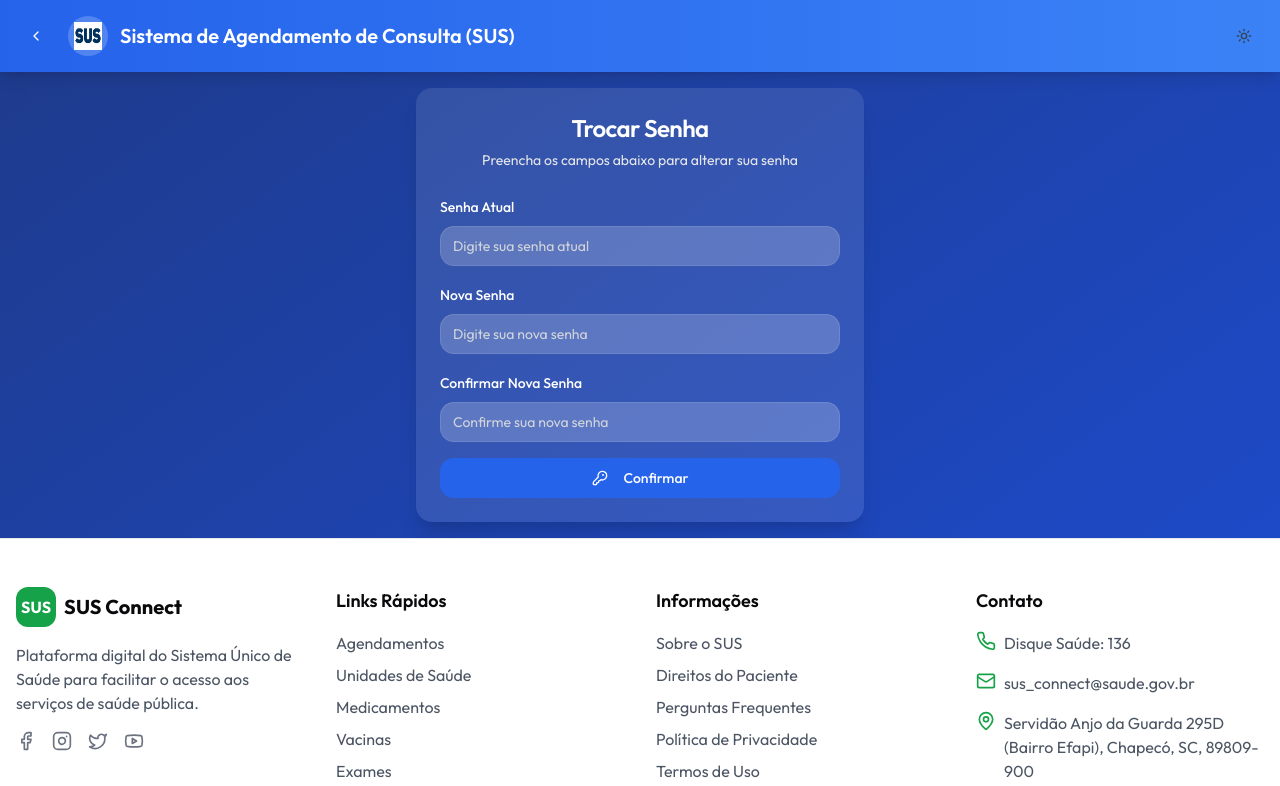
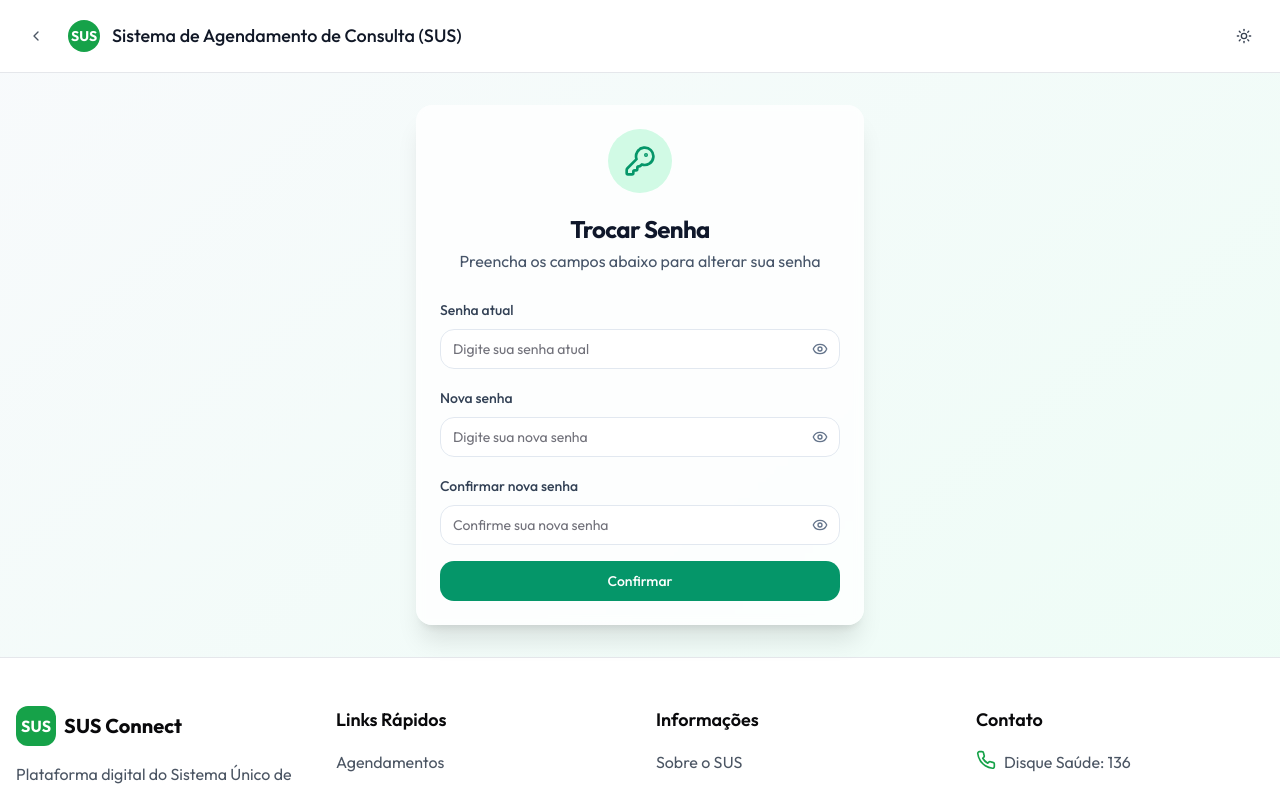
Before and after one commit to Brunoguilhermedemoura/sus_conect, a Next.js app: page /trocar-senha in a window 1280 px wide. Shown: the top 786 px of the page. Built offline with nearby package versions, Linux system fonts and the light colour scheme.

Commit message:
style Ajuste de Tela Troca de senha KAN-35

```diff
--- a/app/esqueceu-senha/page.tsx
+++ b/app/esqueceu-senha/page.tsx
@@ -1,17 +1,25 @@
 "use client"
 
 import type React from "react"
-
 import { useState } from "react"
 import { useRouter } from "next/navigation"
+import { SimpleHeader } from "@/components/layout/simple-header"
+import { Footer } from "@/components/layout/footer"
+import { Card, CardContent, CardHeader, CardTitle } from "@/components/ui/card"
+import { Input } from "@/components/ui/input"
+import { Label } from "@/components/ui/label"
+import { Button } from "@/components/ui/button"
+import { LogIn } from "lucide-react"  // Importando o ícone LogIn corretamente
 
 export default function ForgotPasswordPage() {
   const [email, setEmail] = useState("")
   const [message, setMessage] = useState("")
+  const [isLoading, setIsLoading] = useState(false)
   const router = useRouter()
 
   const handleSubmit = async (e: React.FormEvent) => {
     e.preventDefault()
+    setIsLoading(true)
 
     try {
       const response = await fetch("/api/forgot-password", {
@@ -33,39 +41,63 @@ export default function ForgotPasswordPage() {
     } catch (error) {
       console.error("Erro:", error)
       setMessage("Ocorreu um erro inesperado.")
+    } finally {
+      setIsLoading(false)
     }
   }
 
   return (
-    <div className="flex flex-col items-center justify-center min-h-screen bg-gray-100">
-      <div className="bg-white shadow-md rounded px-8 pt-6 pb-8 mb-4 w-full max-w-md">
-        <h2 className="text-2xl font-bold mb-6 text-center">Esqueceu sua senha?</h2>
-        <form onSubmit={handleSubmit}>
-          <div className="mb-4">
-            <label className="block text-gray-700 text-sm font-bold mb-2" htmlFor="email">
-              Email:
-            </label>
-            <input
-              className="shadow appearance-none border rounded w-full py-2 px-3 text-gray-700 leading-tight focus:outline-none focus:shadow-outline"
+    <div className="min-h-screen bg-gradient-to-br from-slate-50 to-emerald-50 dark:from-slate-900 dark:to-emerald-900 flex flex-col justify-between">
+      <SimpleHeader title="Sistema de Agendamento" showBackButton backUrl="/login" />
+
+      <main className="container mx-auto px-4 py-8 flex items-center justify-center flex-grow">
+        <Card className="border-0 shadow-xl bg-white/80 dark:bg-slate-800/80 backdrop-blur-sm w-full max-w-md p-6 rounded-lg">
+          <CardHeader className="space-y-1">
+            <div className="flex justify-center mb-4">
+              <div className="h-16 w-16 rounded-full bg-emerald-100 dark:bg-emerald-900 flex items-center justify-center">
+                <LogIn className="h-8 w-8 text-emerald-600 dark:text-emerald-400" /> {/* Usando o ícone LogIn */}
+              </div>
+            </div>
+            <CardTitle className="text-2xl font-bold text-center text-slate-900 dark:text-white">
+              Esqueceu sua senha?
+            </CardTitle>
+            <p className="text-center text-slate-600 dark:text-slate-300">Informe seu e-mail para redefinir sua senha</p>
+          </CardHeader>
+          <CardContent>
+            <form onSubmit={handleSubmit} className="space-y-4">
+              <div className="space-y-2">
+                <Label htmlFor="email" className="text-slate-700 dark:text-slate-300">
+                  Endereço de E-mail
+                </Label>
+                <Input
                   id="email"
+                  name="email"
                   type="email"
-              placeholder="Seu email"
                   value={email}
                   onChange={(e) => setEmail(e.target.value)}
+                  placeholder="Digite seu e-mail"
+                  className="bg-white dark:bg-slate-800 border-slate-200 dark:border-slate-700"
                   required
                 />
               </div>
-          <div className="flex items-center justify-between">
-            <button
-              className="bg-blue-500 hover:bg-blue-700 text-white font-bold py-2 px-4 rounded focus:outline-none focus:shadow-outline"
+
+              <div className="flex items-center space-x-2 justify-between">
+                <Button
                   type="submit"
+                  className="w-full bg-emerald-600 hover:bg-emerald-700 text-white"
+                  disabled={isLoading}
                 >
-              Redefinir Senha
-            </button>
+                  {isLoading ? "Redefinindo..." : "Redefinir Senha"}
+                </Button>
               </div>
+
+              {message && <p className="text-center mt-4 text-sm text-gray-600">{message}</p>}
             </form>
-        {message && <p className="text-center mt-4 text-sm text-gray-600">{message}</p>}
-      </div>
+          </CardContent>
+        </Card>
+      </main>
+
+      <Footer />
     </div>
   )
 }
--- a/app/trocar-senha/page.tsx
+++ b/app/trocar-senha/page.tsx
@@ -1,93 +1,239 @@
 "use client"
 
-import type React from "react"
-
 import { useState } from "react"
-import { Header } from "@/components/layout/header"
+import { useRouter } from "next/navigation"
+import { Eye, EyeOff, KeyRound } from "lucide-react"
+import { SimpleHeader } from "@/components/layout/simple-header"
 import { Footer } from "@/components/layout/footer"
 import { Button } from "@/components/ui/button"
-import { Card, CardContent, CardDescription, CardHeader, CardTitle } from "@/components/ui/card"
+import { Card, CardContent, CardHeader, CardTitle } from "@/components/ui/card"
 import { Input } from "@/components/ui/input"
 import { Label } from "@/components/ui/label"
-import { useRouter } from "next/navigation"
-import { KeyRound } from "lucide-react"
+import { Checkbox } from "@/components/ui/checkbox"
 import { useToast } from "@/hooks/use-toast"
 
 export default function TrocarSenha() {
   const router = useRouter()
   const { toast } = useToast()
-  const [loading, setLoading] = useState<boolean>(false)
 
-  const handleSubmit = (e: React.FormEvent<HTMLFormElement>) => {
+  const [loading, setLoading] = useState(false)
+  const [showSenhaAtual, setShowSenhaAtual] = useState(false)
+  const [showNovaSenha, setShowNovaSenha] = useState(false)
+  const [showConfirmarSenha, setShowConfirmarSenha] = useState(false)
+
+  const [formData, setFormData] = useState({
+    senhaAtual: "",
+    novaSenha: "",
+    confirmarSenha: "",
+    lembrar: false,
+  })
+
+  const handleChange = (e: React.ChangeEvent<HTMLInputElement>) => {
+    const { name, value, type, checked } = e.target
+    setFormData((prev) => ({
+      ...prev,
+      [name]: type === "checkbox" ? checked : value,
+    }))
+  }
+
+  const handleSubmit = (e: React.FormEvent) => {
     e.preventDefault()
+
+    const { senhaAtual, novaSenha, confirmarSenha } = formData
+
+    if (!senhaAtual || !novaSenha || !confirmarSenha) {
+      toast({
+        title: "Erro",
+        description: "Preencha todos os campos obrigatórios.",
+        variant: "destructive",
+      })
+      return
+    }
+
+    if (novaSenha !== confirmarSenha) {
+      toast({
+        title: "Erro",
+        description: "As senhas não coincidem.",
+        variant: "destructive",
+      })
+      return
+    }
+
     setLoading(true)
 
-    // Simulando uma requisição ao servidor
+    // Simula envio
     setTimeout(() => {
       setLoading(false)
-
-      // Redirecionar para a página de sucesso
-      router.push("/senha-alterada")
-    }, 2000)
+      toast({
+        title: "Senha alterada com sucesso",
+        description: "Use sua nova senha no próximo login.",
+      })
+      router.push("/login")
+    }, 1500)
   }
 
   return (
-    <div className="flex flex-col min-h-screen bg-gradient-to-br from-blue-900 to-blue-700">
-      <Header showBackButton backUrl="/menu" />
-      <main className="flex-1 flex items-center justify-center p-4">
-        <Card className="w-full max-w-md bg-white/10 text-white border-none shadow-xl">
-          <CardHeader className="text-center">
-            <CardTitle className="text-2xl">Trocar Senha</CardTitle>
-            <CardDescription className="text-gray-200">
+    <div className="min-h-screen bg-gradient-to-br from-slate-50 to-emerald-50 dark:from-slate-900 dark:to-emerald-900">
+      <SimpleHeader title="Sistema de Agendamento de Consulta (SUS)" showBackButton backUrl="/" />
+
+      <main className="container mx-auto px-4 py-8 flex items-center justify-center">
+        <Card className="border-0 shadow-xl bg-white/80 dark:bg-slate-800/80 backdrop-blur-sm w-full max-w-md">
+          <CardHeader className="space-y-1">
+            <div className="flex justify-center mb-4">
+              <div className="h-16 w-16 rounded-full bg-emerald-100 dark:bg-emerald-900 flex items-center justify-center">
+                <KeyRound className="h-8 w-8 text-emerald-600 dark:text-emerald-400" />
+              </div>
+            </div>
+            <CardTitle className="text-2xl font-bold text-center text-slate-900 dark:text-white">
+              Trocar Senha
+            </CardTitle>
+            <p className="text-center text-slate-600 dark:text-slate-300">
               Preencha os campos abaixo para alterar sua senha
-            </CardDescription>
+            </p>
           </CardHeader>
+
           <CardContent>
             <form onSubmit={handleSubmit} className="space-y-4">
+
+              {/* Senha atual */}
               <div className="space-y-2">
-                <Label htmlFor="senha-atual" className="text-white">
-                  Senha Atual
+                <Label htmlFor="senhaAtual" className="text-slate-700 dark:text-slate-300">
+                  Senha atual
                 </Label>
+                <div className="relative">
                   <Input
-                  id="senha-atual"
-                  type="password"
+                    id="senhaAtual"
+                    name="senhaAtual"
+                    type={showSenhaAtual ? "text" : "password"}
+                    value={formData.senhaAtual}
+                    onChange={handleChange}
                     placeholder="Digite sua senha atual"
+                    className="bg-white dark:bg-slate-800 border-slate-200 dark:border-slate-700 pr-10"
                     required
-                  className="bg-white/20 border-white/10 text-white placeholder:text-gray-300"
                   />
+                  <Button
+                    type="button"
+                    variant="ghost"
+                    size="sm"
+                    className="absolute right-0 top-0 h-full px-3 py-2 hover:bg-transparent"
+                    onClick={() => setShowSenhaAtual(!showSenhaAtual)}
+                  >
+                    {showSenhaAtual ? (
+                      <EyeOff className="h-4 w-4 text-slate-500" />
+                    ) : (
+                      <Eye className="h-4 w-4 text-slate-500" />
+                    )}
+                  </Button>
                 </div>
+              </div>
+
+              {/* Nova senha */}
               <div className="space-y-2">
-                <Label htmlFor="nova-senha" className="text-white">
-                  Nova Senha
+                <Label htmlFor="novaSenha" className="text-slate-700 dark:text-slate-300">
+                  Nova senha
                 </Label>
+                <div className="relative">
                   <Input
-                  id="nova-senha"
-                  type="password"
+                    id="novaSenha"
+                    name="novaSenha"
+                    type={showNovaSenha ? "text" : "password"}
+                    value={formData.novaSenha}
+                    onChange={handleChange}
                     placeholder="Digite sua nova senha"
+                    className="bg-white dark:bg-slate-800 border-slate-200 dark:border-slate-700 pr-10"
                     required
-                  className="bg-white/20 border-white/10 text-white placeholder:text-gray-300"
                   />
+                  <Button
+                    type="button"
+                    variant="ghost"
+                    size="sm"
+                    className="absolute right-0 top-0 h-full px-3 py-2 hover:bg-transparent"
+                    onClick={() => setShowNovaSenha(!showNovaSenha)}
+                  >
+                    {showNovaSenha ? (
+                      <EyeOff className="h-4 w-4 text-slate-500" />
+                    ) : (
+                      <Eye className="h-4 w-4 text-slate-500" />
+                    )}
+                  </Button>
                 </div>
+              </div>
+
+              {/* Confirmar nova senha */}
               <div className="space-y-2">
-                <Label htmlFor="confirmar-senha" className="text-white">
-                  Confirmar Nova Senha
+                <Label htmlFor="confirmarSenha" className="text-slate-700 dark:text-slate-300">
+                  Confirmar nova senha
                 </Label>
+                <div className="relative">
                   <Input
-                  id="confirmar-senha"
-                  type="password"
+                    id="confirmarSenha"
+                    name="confirmarSenha"
+                    type={showConfirmarSenha ? "text" : "password"}
+                    value={formData.confirmarSenha}
+                    onChange={handleChange}
                     placeholder="Confirme sua nova senha"
+                    className="bg-white dark:bg-slate-800 border-slate-200 dark:border-slate-700 pr-10"
                     required
-                  className="bg-white/20 border-white/10 text-white placeholder:text-gray-300"
                   />
+                  <Button
+                    type="button"
+                    variant="ghost"
+                    size="sm"
+                    className="absolute right-0 top-0 h-full px-3 py-2 hover:bg-transparent"
+                    onClick={() => setShowConfirmarSenha(!showConfirmarSenha)}
+                  >
+                    {showConfirmarSenha ? (
+                      <EyeOff className="h-4 w-4 text-slate-500" />
+                    ) : (
+                      <Eye className="h-4 w-4 text-slate-500" />
+                    )}
+                  </Button>
                 </div>
-              <Button type="submit" className="w-full bg-blue-600 hover:bg-blue-700" disabled={loading}>
-                <KeyRound className="mr-2 h-4 w-4" />
-                {loading ? "Processando..." : "Confirmar"}
+
+                {/* Feedback visual de validação */}
+                {formData.confirmarSenha.length > 0 && (
+                  <p
+                    className={`text-sm ${
+                      formData.novaSenha === formData.confirmarSenha
+                        ? "text-green-600 dark:text-green-400"
+                        : "text-red-600 dark:text-red-400"
+                    }`}
+                  >
+                    {formData.novaSenha === formData.confirmarSenha
+                      ? "As senhas coincidem"
+                      : "As senhas não coincidem"}
+                  </p>
+                )}
+              </div>
+
+              {/* Lembrar de mim *
+              <div className="flex items-center space-x-2">
+                <Checkbox
+                  id="lembrar"
+                  name="lembrar"
+                  checked={formData.lembrar}
+                  onCheckedChange={(checked) =>
+                    setFormData((prev) => ({ ...prev, lembrar: checked as boolean }))
+
+                />*
+                <Label htmlFor="lembrar" className="text-sm text-slate-700 dark:text-slate-300">
+                  Lembrar de mim
+                </Label>
+              </div>*/}
+
+              {/* Botão confirmar */}
+              <Button
+                type="submit"
+                className="w-full bg-emerald-600 hover:bg-emerald-700 text-white"
+                disabled={loading || formData.novaSenha !== formData.confirmarSenha}
+              >
+                {loading ? "Confirmando..." : "Confirmar"}
               </Button>
             </form>
           </CardContent>
         </Card>
       </main>
+
       <Footer />
     </div>
   )
```
Lines whose indentation alone changed are shown as unchanged.
